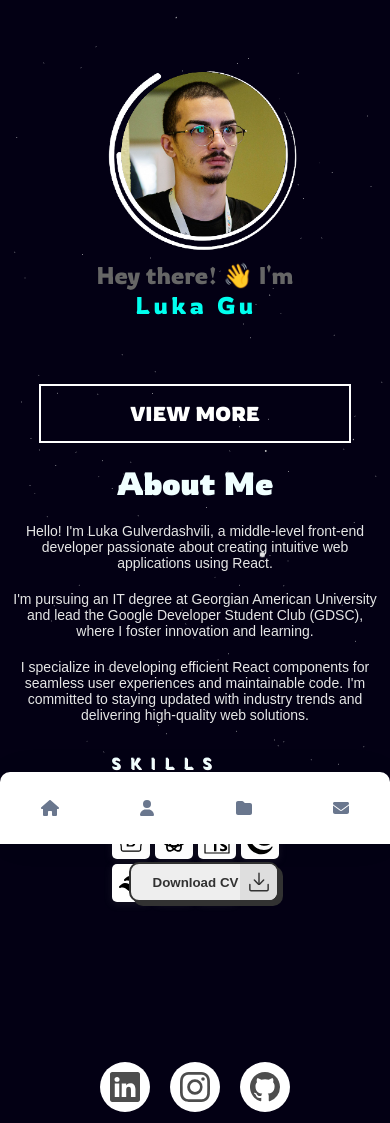
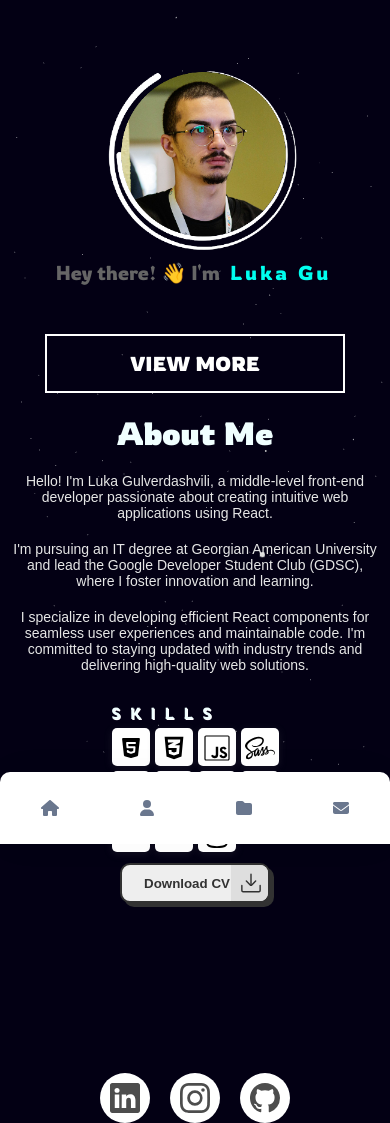
Before and after one commit to Gulverda/Portfolio, a React (Vite) app: page / in a window 390 px wide. Built offline with nearby package versions, Linux system fonts and the light colour scheme.

Commit message:
Fixed Responsive

```diff
--- a/src/CSS/Buttons.css
+++ b/src/CSS/Buttons.css
@@ -181,3 +181,16 @@
   transform: translate(3px, 3px);
   box-shadow: 0px 0px var(--main-color);
 }
+
+
+
+@media (max-width: 768px) {
+  .flex_for_cv{
+    flex-direction: column !important;
+    gap: 20px;
+  }
+
+  .newButtonClass{
+    position: relative;
+  }
+}
--- a/src/CSS/Navbar.css
+++ b/src/CSS/Navbar.css
@@ -327,6 +327,11 @@ body {
 }
 
 
+.container{
+  padding-right: 20px;
+}
+
+
 
 
 
@@ -355,10 +360,7 @@ body {
   }
 
 
-
-
-
-  @media (max-width: 768px) {
+  @media (max-width: 1124px) {
     .container {
       display: grid !important;
       grid-template-columns: 1fr;
@@ -367,7 +369,56 @@ body {
       align-items: center;
       gap: 20px;
       padding: 10px;
-      margin-top: -100px;
+      margin-top: -150px !important;
+    }
+
+    .motion-div p{
+      max-width: 100% !important;
+    }
+
+    .motion-container{
+      padding: 0 0 0 110px;
+    }
+
+    .for_center{
+      flex-direction: row !important;
+      padding-left: 110px !important;
+    }
+
+    .about-me{
+      text-align: left !important;
+    }
+
+    .newButtonClass{
+      position: absolute !important;
+      right: 103px !important;
+      bottom: -50px !important;
+    }
+
+  }
+
+
+
+
+
+  @media (max-width: 768px) {
+    .for_center{
+      padding-left: 0px !important;
+    }
+    .newButtonClass{
+      position: relative !important;
+      right: 0 !important;
+      bottom: 10px !important;
+    }
+    .container {
+      display: grid !important;
+      grid-template-columns: 1fr;
+      justify-content: center;
+      text-align: center;
+      align-items: center;
+      gap: 20px;
+      padding: 10px;
+      margin-top: -100px !important;
     }
 
     .motion-container {
@@ -389,6 +440,14 @@ body {
       max-width: 300px;
     }
 
+    .for_center{
+      flex-direction: column !important;
+    }
+
+    .about-me{
+      text-align: center !important;
+    }
+
     .motion-div p,
     .motion-div button {
       width: 100%;
@@ -399,5 +458,12 @@ body {
       position: relative;
       text-align: center;
       font-size: 24px;
+      height: 100px !important;
     }
   }
+
+  @media (max-width: 445px) {
+    .motion-div p{
+      font-size: 20px !important;
+    }
+  }
```
Also changed, not shown: src/App.css (deleted).
